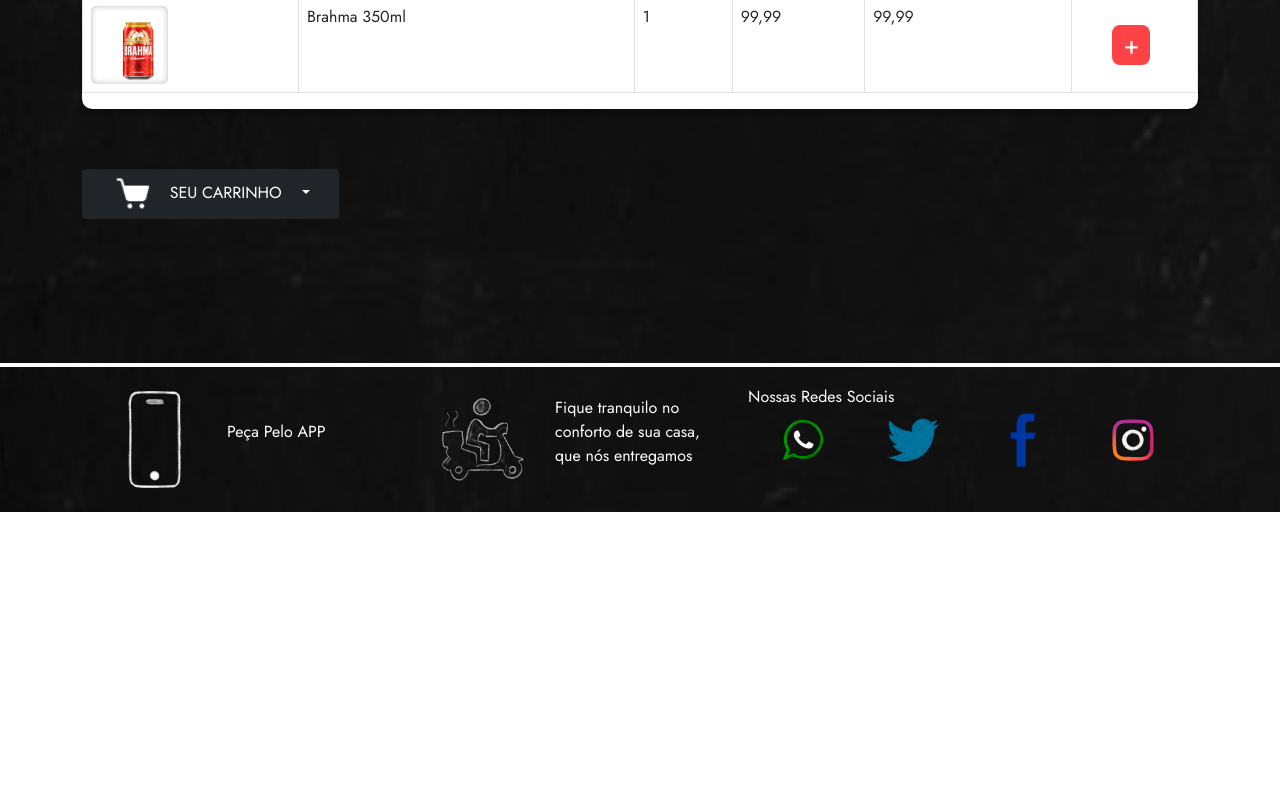
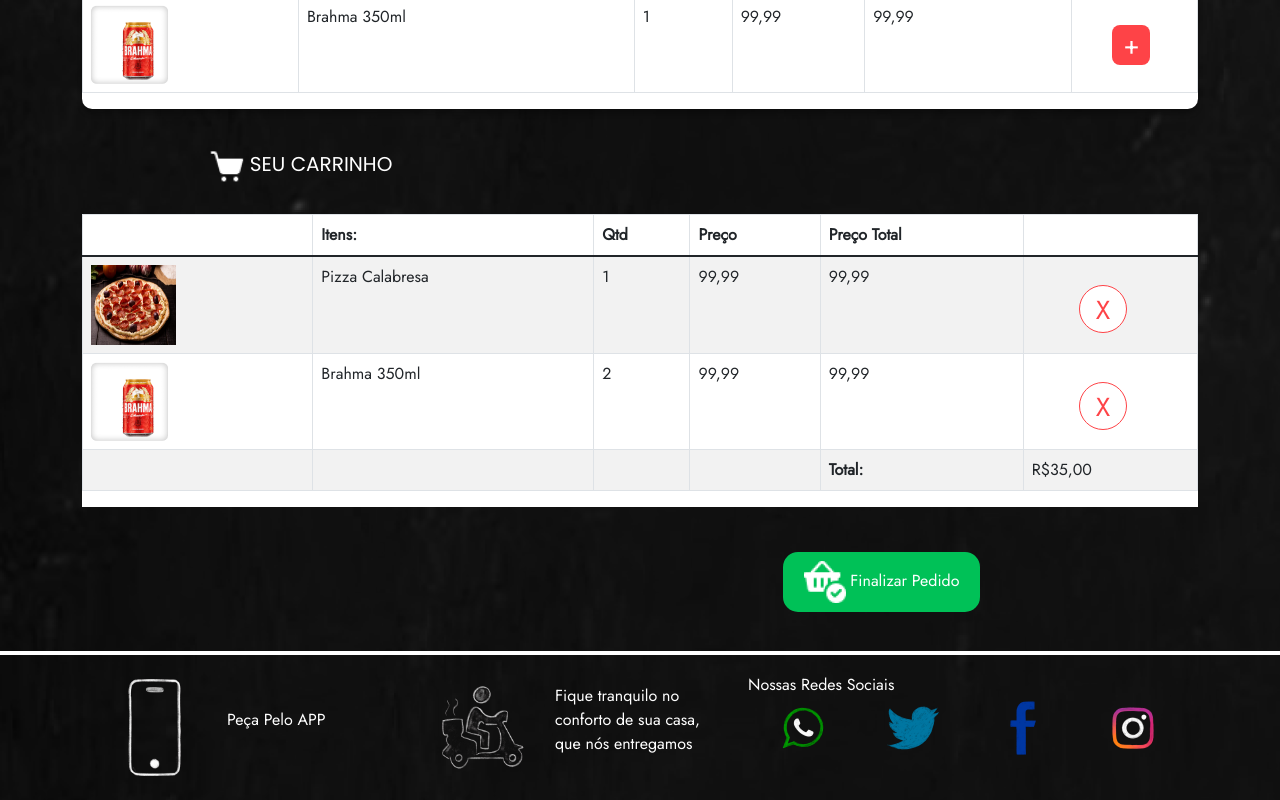
Before and after one commit to SarahTeodoro44/PlatPizza-Front, a React (Create React App) app: page /pagpedido in a window 1280 px wide. Shown: the part 970-1770 px from the top of the page. Before the commit the page ends 1482 px from the top, so only its background shows below. Built offline with nearby package versions, Linux system fonts and the light colour scheme.

Commit message:
Ajustes nas páginas.
Co-authored-by: Débora Ramos <deborzx@users.noreply.github.com>

```diff
--- a/package.json
+++ b/package.json
@@ -10,6 +10,7 @@
     "axios": "^0.23.0",
     "bootstrap": "^5.1.1",
     "firebase": "^9.1.0",
+    "formik": "^2.2.9",
     "jquery": "^3.6.0",
     "jquery-mask-plugin": "^1.14.16",
     "popper.js": "^1.16.1",
--- a/src/pages/PagPedido/PagPedido.css
+++ b/src/pages/PagPedido/PagPedido.css
@@ -96,8 +96,8 @@
     margin-left: 30%;
 }
 .carrinho{
-    margin-top: 60px;
-
+    margin-top: 105px;
+    background-color: #FFFFFF;
 }
 
 .invisel{
@@ -106,7 +106,7 @@
 
 .btn-pedido {
     align-items: center;
-    position: fixed;
+    position: absolute;
     display: block;
     color: #FFFFFF;
     align-items: center;
@@ -115,16 +115,26 @@
     border-radius: 15px;
     width: 197px;
     height: 60px;
-    right: 0px;
+    right: 300px;
     margin-top: 45px;
 }
-.dropdown-menu.show{
-    width: 100%;
-    position: initial !important;
+
+.seuCarrinho{
+    position: absolute;
+    padding: 0 7% 0 6%;
+    margin-top: 40px;
+    left: 10%;
 }
-span.seuCarrinho{
-    padding: 0 7% 0 6%;
+
+.car {
+    font-family: Poppins;
+    font-size: 20px;
 }
+.car-img{
+    position: relative;
+}
+
+
 .btn-dark{
     width: 23%;
 }
--- a/src/pages/PagPedido/PagPedido.jsx
+++ b/src/pages/PagPedido/PagPedido.jsx
@@ -9,9 +9,15 @@ import Finalizar from '../../assets/icons/Buy_Icon.png';
 import DropdownButton from 'react-bootstrap/DropdownButton';
 import Dropdown from 'react-bootstrap/Dropdown';
 import SplitButton from 'react-bootstrap/SplitButton'
+import $ from 'jquery'
+import "./PagPedido.css"
 
 
-import "./PagPedido.css"
+  $("#button").click(function() {
+    $('').animate({
+      scrollTop: $("#anchor").offset().top
+    }, 2000);
+  });
 
 export function PagPedido() {
     return (
@@ -24,7 +30,8 @@ export function PagPedido() {
                         <span class="nomePizza">NOME DA PIZZA</span>
                         <span class="categoria">CATEGORIA: vegetariana</span>
                         <span class="valor">R$15,00</span>
-                        <button class="btn-adc" type="submit"> + Adicionar ao carrinho</button>
+                        <a href="#anchor"><button class="btn-adc" type="submit"> + Adicionar ao carrinho</button></a>
+
                     </div>
                 </div>
 
@@ -78,15 +85,12 @@ export function PagPedido() {
                         </Table>
                     </div>
                 </div>
-
-                <div class="carrinho">
-                    <Dropdown>
-                        <Dropdown.Toggle variant="dark" bg="dark" ><img src={Carrinho}/><span class="seuCarrinho">SEU CARRINHO</span>
-                        </Dropdown.Toggle>
-                        <Dropdown.Menu>
-                            <Dropdown.Item>
+                <div class="seuCarrinho">
+                    <img src={Carrinho}/><span className="car">SEU CARRINHO </span>
+                </div>
+                <div class="carrinho"  id="anchor">
                                 <div class="table-responsive col-lg-12">
-                                    <Table striped bordered hover size="sm" responsive="md">
+                                    <Table  striped bordered hover size="xl" responsive="md">
                                         <thead>
                                             <tr>
                                                 <th></th>
@@ -104,7 +108,7 @@ export function PagPedido() {
                                                 <td>1</td>
                                                 <td>99,99</td>
                                                 <td>99,99</td>
-                                                <td><button class="btn-tabela" type="submit"> + </button></td>
+                                                <td><button type="button" class="btn btn-default btn-circle">X</button></td>
                                             </tr>
                                             <tr>
                                                 <td><img src={bebida02}/></td>
@@ -112,7 +116,7 @@ export function PagPedido() {
                                                 <td>2</td>
                                                 <td>99,99</td>
                                                 <td>99,99</td>
-                                                <td><button class="btn-tabela" type="submit"> + </button></td>
+                                                <td><button type="button" class="btn btn-default btn-circle">X</button></td>
                                             </tr>
                                             <tr>
                                                 <td></td>
@@ -126,9 +130,6 @@ export function PagPedido() {
                                     </Table>
                                 </div>
                                 <button class="btn-pedido" type="submit"><img src={Finalizar}/> Finalizar Pedido </button>
-                            </Dropdown.Item>
-                        </Dropdown.Menu>
-                    </Dropdown>
                 </div>
             </div>
             <Footer/>
```
Also changed, not shown: 1 other file (tests, documents, lock files or other folders).
